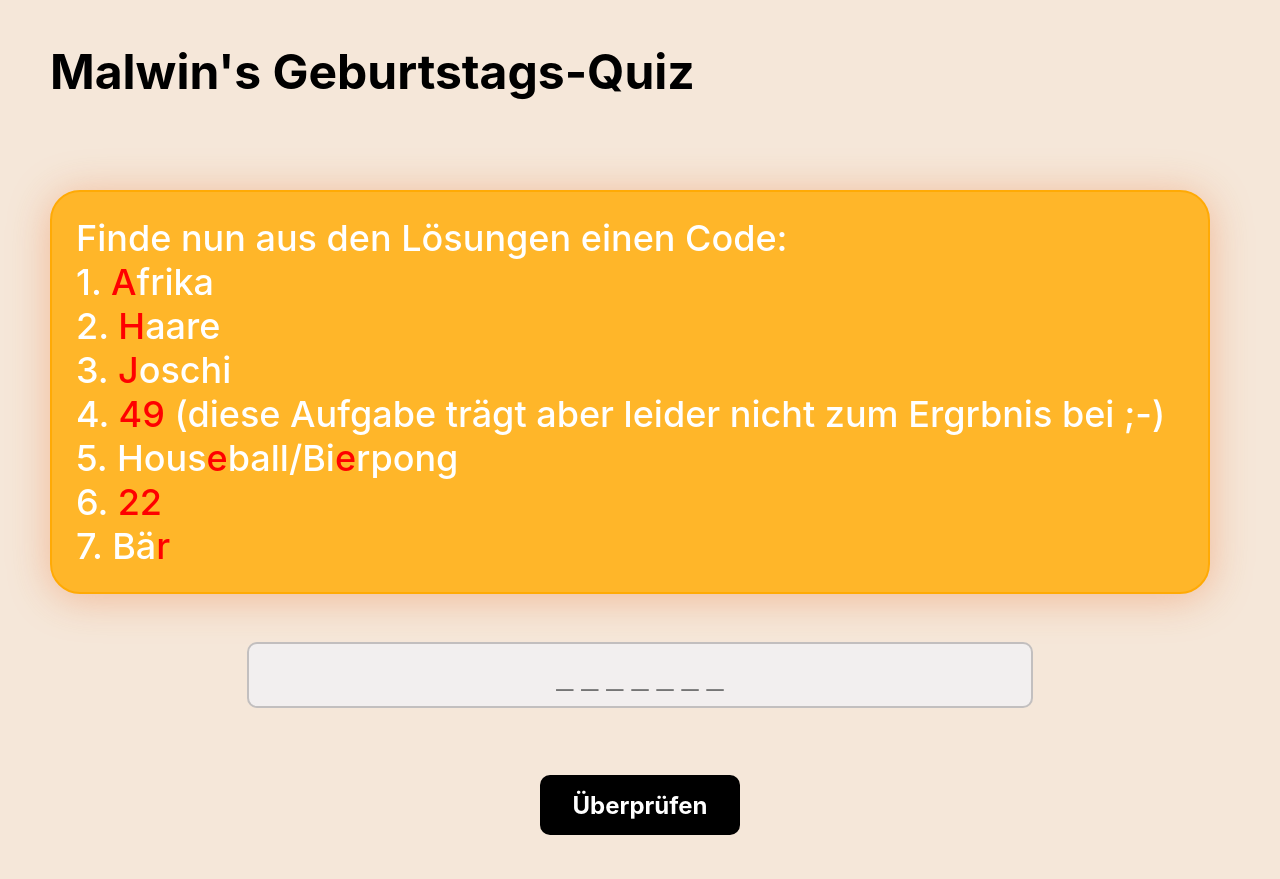
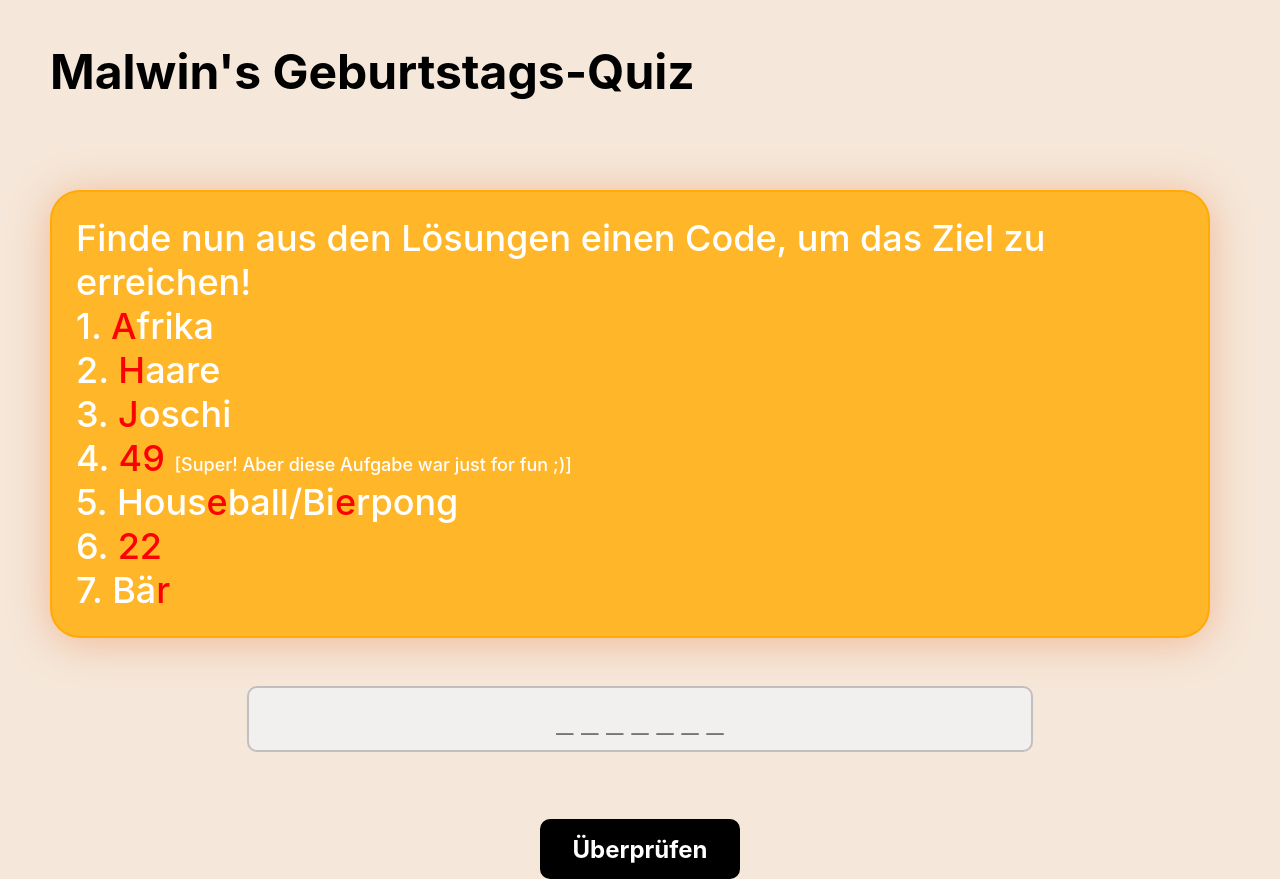
Before and after one commit to moritzguehring/quiz-malwin, a Vue app: page /8 in a window 1280 px wide. Before the commit the page ends 835 px from the top, so only its background shows below. Built offline with nearby package versions, Linux system fonts and the light colour scheme.

Commit message:
smal fixes

```diff
--- a/src/views/Task_8.vue
+++ b/src/views/Task_8.vue
@@ -22,12 +22,12 @@ export default {
   data() {
     return {
       desc: '\
-        Finde nun aus den Lösungen einen Code: <br> \
+        Finde nun aus den Lösungen einen Code, um das Ziel zu erreichen! <br> \
         1. <span style="color: red">A</span>frika<br>\
         2. <span style="color: red">H</span>aare<br>\
         3. <span style="color: red">J</span>oschi<br>\
         4. <span style="color: red">49</span> \
-        <style="font-size: 18px">(diese Aufgabe trägt aber leider nicht zum Ergrbnis bei ;-)</span><br>\
+        <span style="font-size: 18px">[Super! Aber diese Aufgabe war just for fun ;)]</span><br>\
         5. Hous<span style="color: red">e</span>ball/Bi<span style="color: red">e</span>rpong<br>\
         6. <span style="color: red">22</span><br>\
         7. Bä<span style="color: red">r</span><br>\
```
